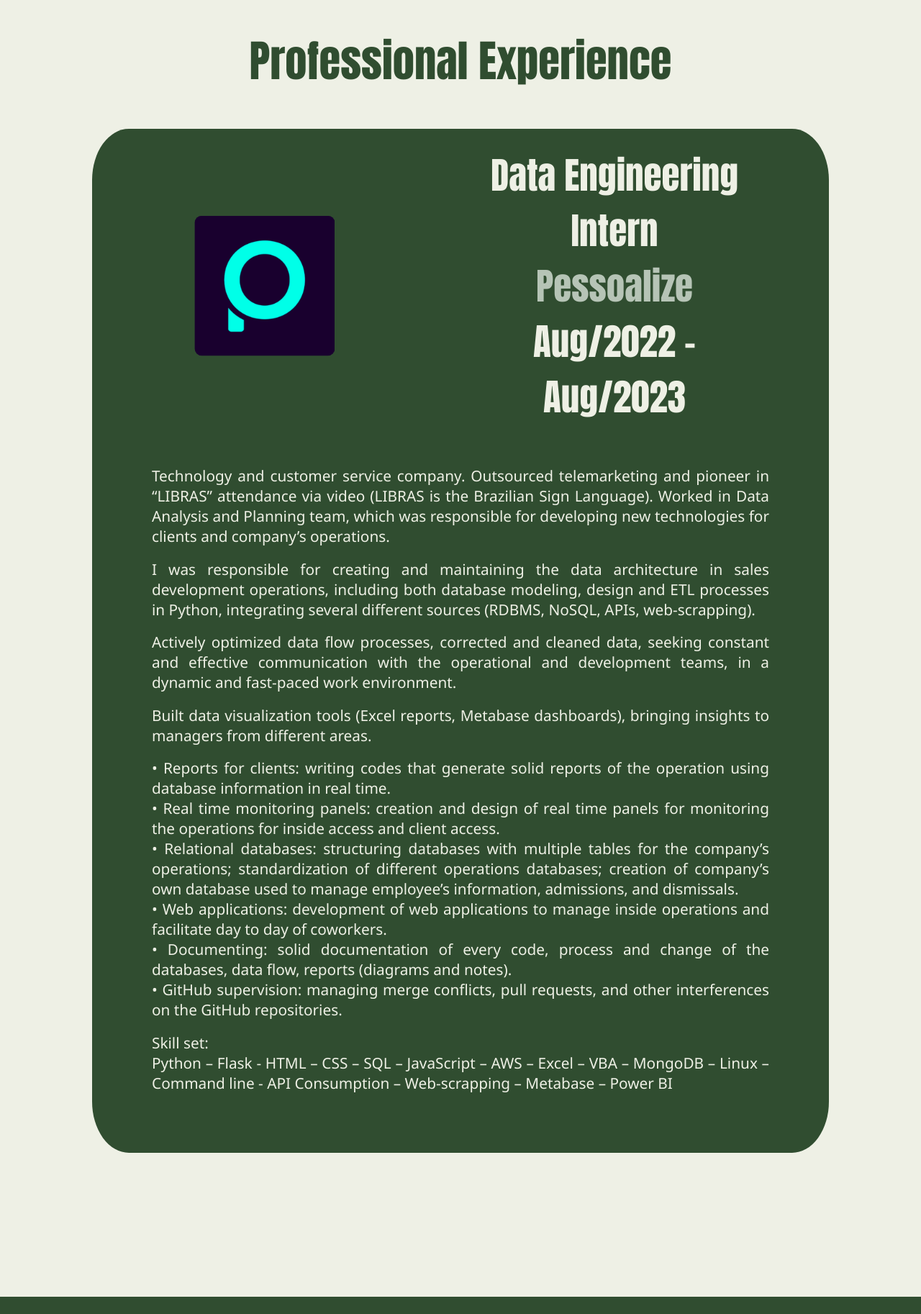
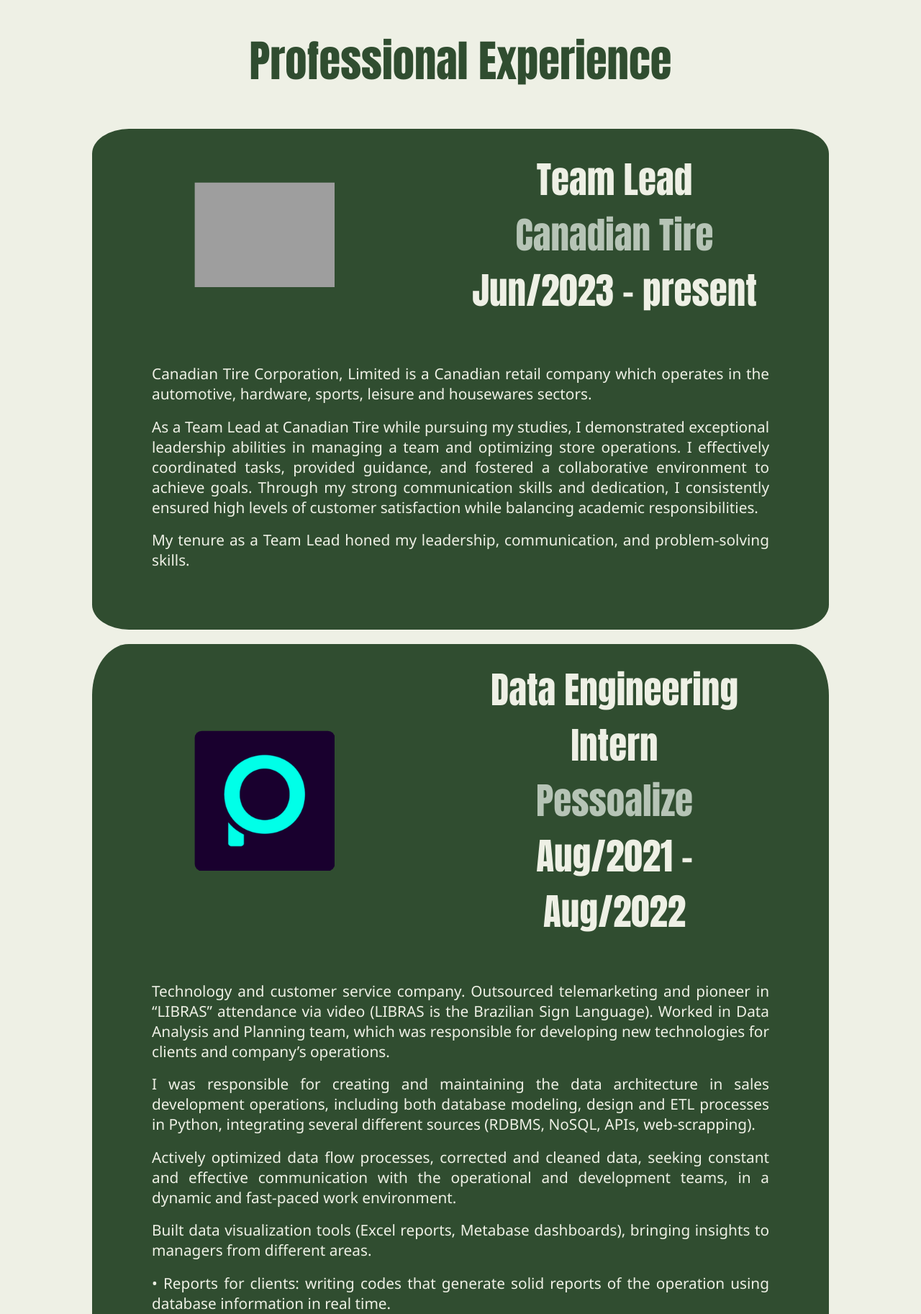
Before and after one commit to andrehaffner/flask_andrehaffner, a Python web app: template templates/professional.html in a window 1280 px wide. Shown: the part 80-1906 px from the top of the page at 72% size. Before the commit the page ends 1882 px from the top, so only its background shows below. Run offline with Jinja, Linux system fonts and the light colour scheme; the template is opened without the code that fills it, so the values that code supplies are empty; some libraries are stand-ins or nearby versions; grey boxes are pictures that could not be loaded.

Commit message:
added canadian tire

```diff
--- a/templates/professional.html
+++ b/templates/professional.html
@@ -11,14 +11,38 @@
 
     <div id="computer">
         <h2 class="title">Professional Experience</h2>
-
+        <section class="experience" id="canadian_tire">
+            <div class="experience_header">
+                <img src="../static/images/companies/canadian_tire.png" alt="canadian_tire.png" class="photo">
+                <blockquote class="text">
+                    <p class="role">Team Lead</p>
+                    <p class="company">Canadian Tire</p>
+                    <p class="date_period">Jun/2023 - present</p>
+                </blockquote>
+            </div>
+            <blockquote class="text2">
+                    <p class="description">Canadian Tire Corporation, Limited is a Canadian retail company which
+                        operates in the automotive, hardware, sports, leisure and housewares sectors.
+                    </p>
+                    <p class="description">
+                        As a Team Lead at Canadian Tire while pursuing my studies, I demonstrated exceptional leadership
+                        abilities in managing a team and optimizing store operations. I effectively coordinated tasks,
+                        provided guidance, and fostered a collaborative environment to achieve goals. Through my strong
+                        communication skills and dedication, I consistently ensured high levels of customer satisfaction
+                        while balancing academic responsibilities.
+                    </p>
+                    <p class="description">
+                        My tenure as a Team Lead honed my leadership, communication, and problem-solving skills.
+                    </p>
+            </blockquote>
+        </section>
         <section class="experience" id="pessoalize">
             <div class="experience_header">
                 <img src="../static/images/companies/pessoalize.png" alt="pessoalize.png" class="photo">
                 <blockquote class="text">
                     <p class="role">Data Engineering Intern</p>
                     <p class="company">Pessoalize</p>
-                    <p class="date_period">Aug/2022 - Aug/2023</p>
+                    <p class="date_period">Aug/2021 - Aug/2022</p>
                 </blockquote>
             </div>
             <blockquote class="text2">
@@ -66,18 +90,41 @@
                     </p>
             </blockquote>
         </section>
-
     </div>
 
     <div id="mobile">
         <h2 class="title_mob">PROFESSIONAL EXPERIENCE</h2>
         <section class="experience_mob">
             <div class="experience_mob_header">
+                <img src="../static/images/companies/canadian_tire.png" alt="canadian_tire.png" class="photo_mob">
+                <blockquote class="text_mob">
+                    <p class="role">Team Lead</p>
+                    <p class="company">Canadian Tire</p>
+                    <p class="date_period">Jun/2023 - present</p>
+                </blockquote>
+            </div>
+            <blockquote class="text2_mob">
+                <p class="description">Canadian Tire Corporation, Limited is a Canadian retail company which
+                        operates in the automotive, hardware, sports, leisure and housewares sectors.
+                </p>
+                <p class="description">As a Team Lead at Canadian Tire while pursuing my studies, I demonstrated
+                    exceptional leadership abilities in managing a team and optimizing store operations. I effectively
+                    coordinated tasks, provided guidance, and fostered a collaborative environment to achieve goals.
+                    Through my strong communication skills and dedication, I consistently ensured high levels of
+                    customer satisfaction while balancing academic responsibilities.
+                </p>
+                <p class="description">
+                    My tenure as a Team Lead honed my leadership, communication, and problem-solving skills.
+                </p>
+            </blockquote>
+        </section>
+        <section class="experience_mob">
+            <div class="experience_mob_header">
                 <img src="../static/images/companies/pessoalize.png" alt="pessoalize.png" class="photo_mob">
                 <blockquote class="text_mob">
                     <p class="role">Data Engineering Intern</p>
                     <p class="company">Pessoalize</p>
-                    <p class="date_period">Aug/2022 - Aug/2023</p>
+                    <p class="date_period">Aug/2021 - Aug/2022</p>
                 </blockquote>
             </div>
             <blockquote class="text2_mob">
@@ -125,6 +172,7 @@
                 </p>
             </blockquote>
         </section>
+
     </div>
 
 {% endblock %}
```
